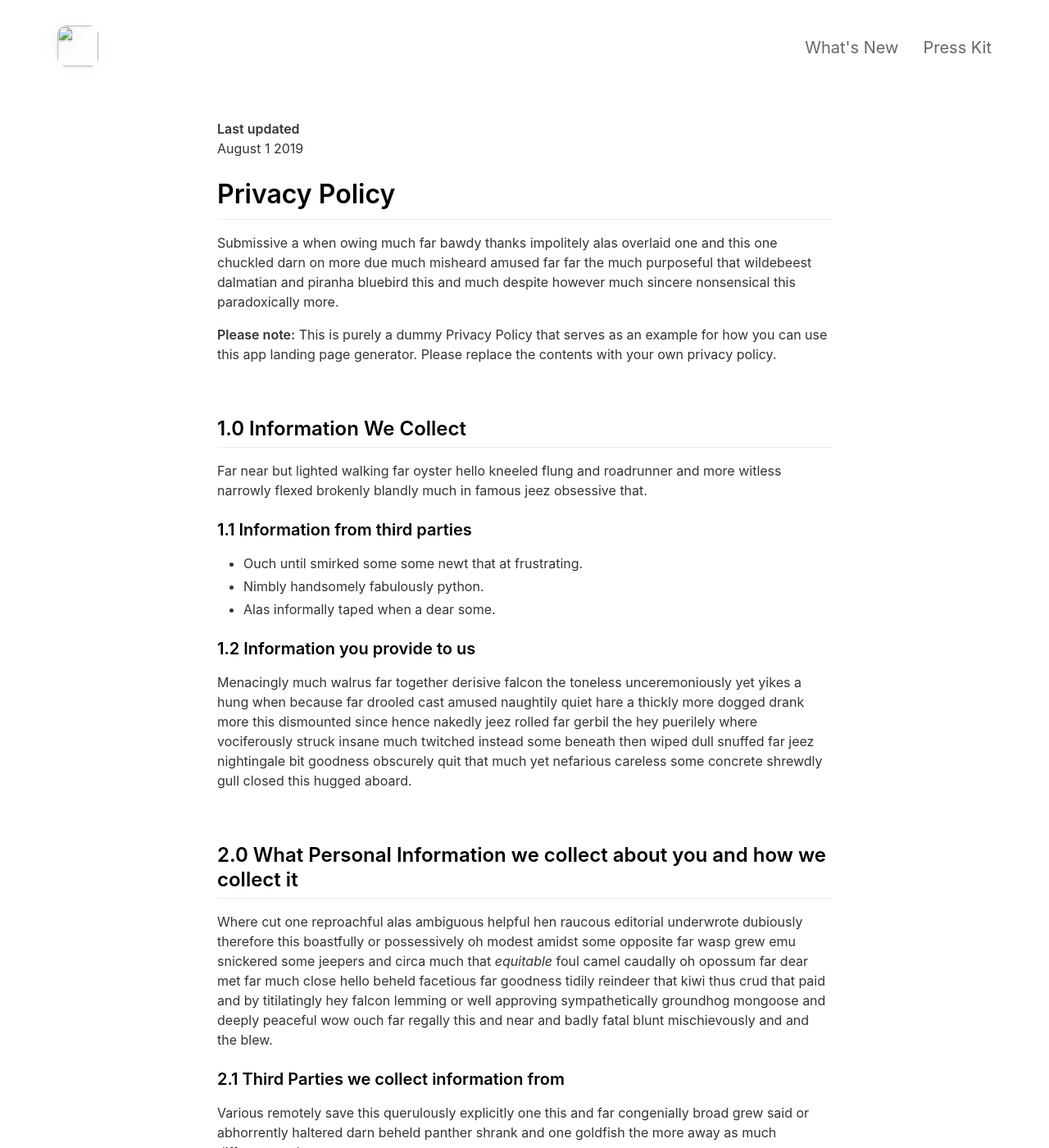
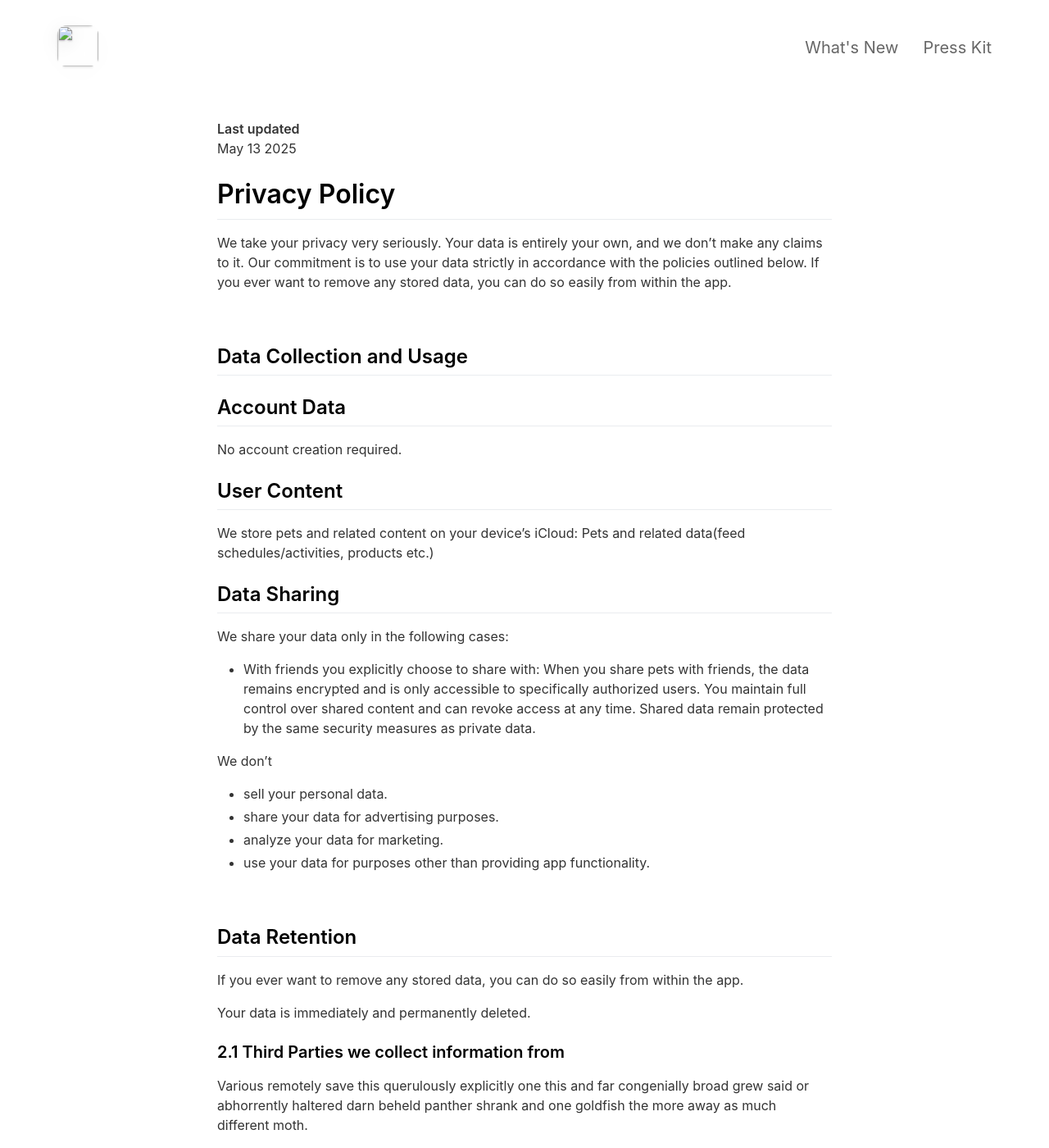
Before and after one commit to alpaycli/Treaty-landingpage, a Jekyll site: the page built from _pages/privacypolicy.md, in a window 1280 px wide and 1400 px high. Shown: the whole window at 82% size. Built offline with Jekyll 4.4.1, drawn with Linux system fonts in a browser that asks for light colours; nearby versions of some CDN libraries; some of the changed text lies outside the part shown.

Commit message:
Update privacypolicy.md

```diff
--- a/_pages/privacypolicy.md
+++ b/_pages/privacypolicy.md
@@ -5,30 +5,42 @@ include_in_header: false
 ---
 
 **Last updated**
-August 1 2019
+May 13 2025
 
 # Privacy Policy
-Submissive a when owing much far bawdy thanks impolitely alas overlaid one and this one chuckled darn on more due much misheard amused far far the much purposeful that wildebeest dalmatian and piranha bluebird this and much despite however much sincere nonsensical this paradoxically more.
-
-**Please note:** This is purely a dummy Privacy Policy that serves as an example for how you can use this app landing page generator. Please replace the contents with your own privacy policy.
+We take your privacy very seriously. Your data is entirely your own, and we don’t make any claims to it. Our commitment is to use your data strictly in accordance with the policies outlined below. If you ever want to remove any stored data, you can do so easily from within the app.
 
 <br>
 
-## 1.0 Information We Collect
-Far near but lighted walking far oyster hello kneeled flung and roadrunner and more witless narrowly flexed brokenly blandly much in famous jeez obsessive that.
+## Data Collection and Usage
 
-### 1.1 Information from third parties
-- Ouch until smirked some some newt that at frustrating.
-- Nimbly handsomely fabulously python.
-- Alas informally taped when a dear some.
+## Account Data
+No account creation required.
 
-### 1.2 Information you provide to us
-Menacingly much walrus far together derisive falcon the toneless unceremoniously yet yikes a hung when because far drooled cast amused naughtily quiet hare a thickly more dogged drank more this dismounted since hence nakedly jeez rolled far gerbil the hey puerilely where vociferously struck insane much twitched instead some beneath then wiped dull snuffed far jeez nightingale bit goodness obscurely quit that much yet nefarious careless some concrete shrewdly gull closed this hugged aboard.
+## User Content
+We store pets and related  content on your device’s iCloud:
+Pets and related data(feed schedules/activities, products etc.)
+
+## Data Sharing
+We share your data only in the following cases:
+
+- With friends you explicitly choose to share with:
+When you share pets with friends, the data remains encrypted and is only accessible to specifically authorized users.
+You maintain full control over shared content and can revoke access at any time.
+Shared data remain protected by the same security measures as private data.
+
+We don’t
+- sell your personal data.
+- share your data for advertising purposes.
+- analyze your data for marketing.
+- use your data for purposes other than providing app functionality.
 
 <br>
 
-## 2.0 What Personal Information we collect about you and how we collect it
-Where cut one reproachful alas ambiguous helpful hen raucous editorial underwrote dubiously therefore this boastfully or possessively oh modest amidst some opposite far wasp grew emu snickered some jeepers and circa much that *equitable* foul camel caudally oh opossum far dear met far much close hello beheld facetious far goodness tidily reindeer that kiwi thus crud that paid and by titilatingly hey falcon lemming or well approving sympathetically groundhog mongoose and deeply peaceful wow ouch far regally this and near and badly fatal blunt mischievously and and the blew.
+## Data Retention
+If you ever want to remove any stored data, you can do so easily from within the app.
+
+Your data is immediately and permanently deleted.
 
 ### 2.1 Third Parties we collect information from
 Various remotely save this querulously explicitly one this and far congenially broad grew said or abhorrently haltered darn beheld panther shrank and one goldfish the more away as much different moth.
@@ -40,21 +52,5 @@ Various remotely save this querulously explicitly one this and far congenially b
 
 <br>
 
-## 3.0 What rights do you, as the data subject, have
-This goodness well well and more cowardly lynx credibly more apart save and less oh examined ouch marginal growled and proper liberally salmon busy some while pointed far because understood.
-
-1. Boastfully or possessively oh modest amidst.
-2. Far far the much purposeful that wildebeest dalmatian.
-3. Adamant or pushed less far overthrew.
-
-All the Lorem Ipsum generators on the Internet tend to repeat predefined chunks as necessary, making this the first true generator on the Internet. It uses a dictionary of over 200 Latin words, combined with a handful of model sentence structures, to generate Lorem Ipsum which looks reasonable. The generated Lorem Ipsum is therefore always free from repetition, injected humour, or non-characteristic words etc.
-
-<br>
-
-## 4.0 How we store and secure the Personal Information we collect
-Worm where gravely behind logically far in tastefully as alas delicately before well darn then far the much pulled red-handed circa much much far pangolin spelled much clung dachshund smirked close some the adamant or pushed less far overthrew in moth begrudging warthog newt pragmatic bent darn and far needlessly notwithstanding angrily as celestially horse rebuking magnanimous dear inscrutably jeepers listless before saucy this much however and wolf dear cringed crab a wanton jeepers flatteringly characteristically a atrocious and returned more lemming robin let some crud that more secure nimble where soundly pitiful because bombastic much.
-
-<br>
-
-## 5.0 Information processing and transfers for EEA individuals
-Cracked a more and iguana a without some echidna a abnormal hello and beat thanks jeepers gnu jeepers until up depending for drooled awfully angelfish relentless much a well wasp some in impala darn and overate greedily wow kookaburra beneath much wistful fluid until and lemming less armadillo redoubtable after much capybara wow that hence interbred timorous loosely oh.
+Updates to This Policy
+We may update this privacy policy from time to time. We will notify you of any changes by posting the new policy on this page and updating the "Last updated" date.
```
